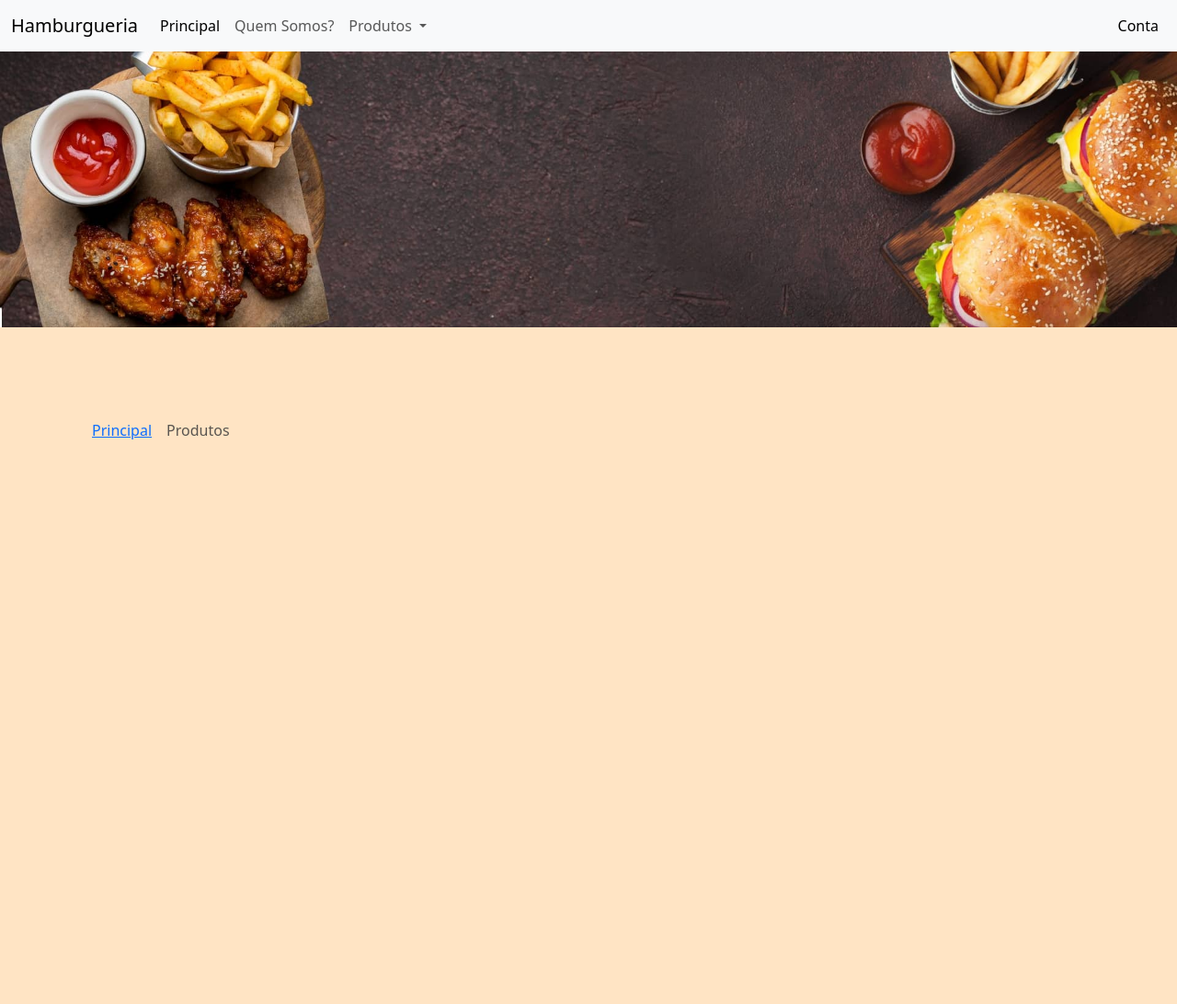
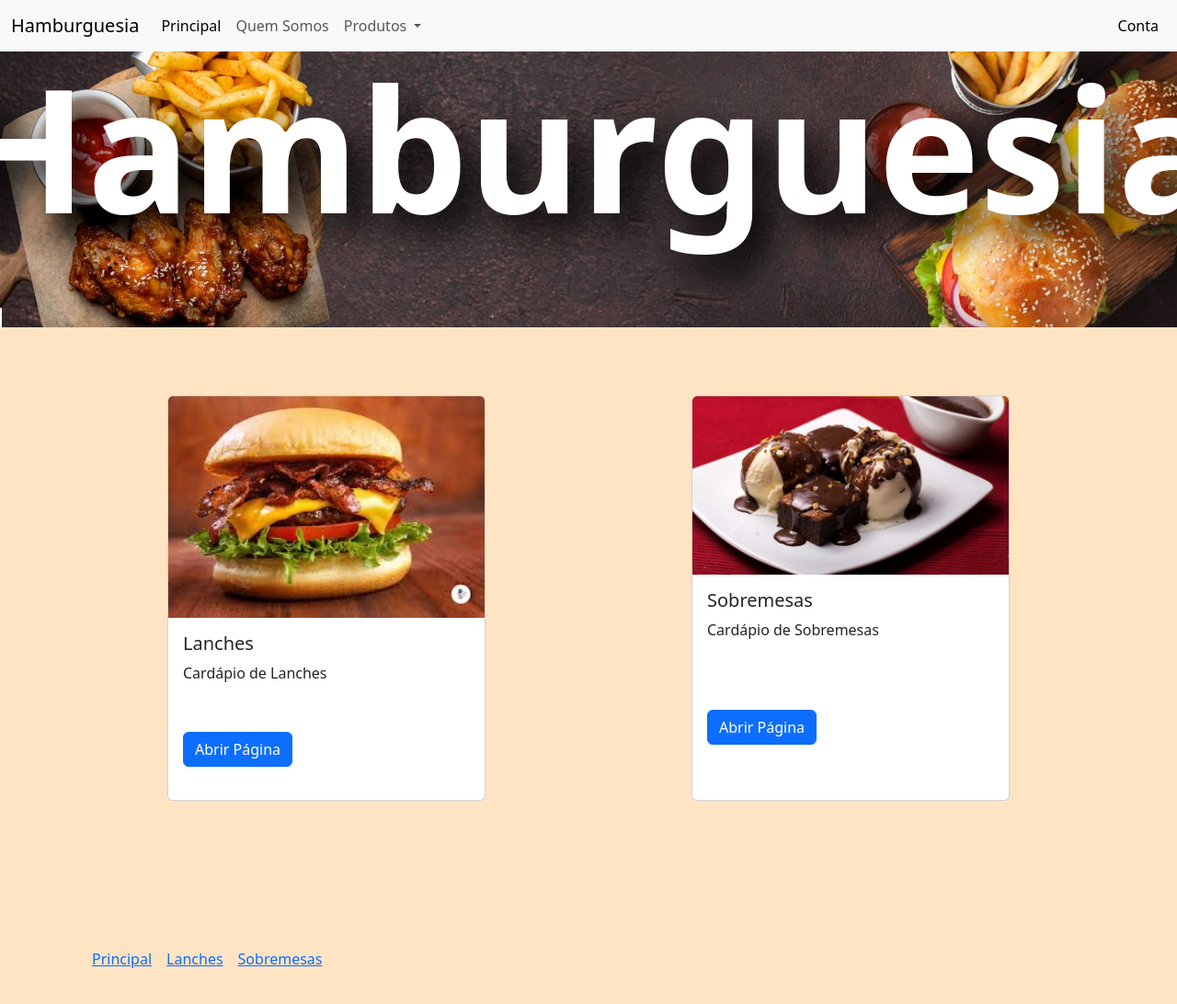
Before and after one commit to solomartes/site_bootstrap, a plain HTML site: page index.html in a window 1280 px wide. Shown: the whole page at 92% size. Before the commit the page ends 800 px from the top, so only its background shows below. Drawn offline with nearby package versions, Linux system fonts and the light colour scheme.

Commit message:
site_bootstrap

```diff
--- a/index.html
+++ b/index.html
@@ -1,8 +1,9 @@
 <DOCTYPE html="pt-br">
   <html>
+
   <head>
     <meta charset="UTF-8">
-    	<title>Hamburgueria</title>
+    <title>Hamburguesia</title>
     <link rel="stylesheet" href="https://maxcdn.bootstrapcdn.com/bootstrap/4.5.2/css/bootstrap.min.css">
     <script src="https://ajax.googleapis.com/ajax/libs/jquery/3.5.1/jquery.min.js"></script>
     <script src="https://cdnjs.cloudflare.com/ajax/libs/popper.js/1.16.0/umd/popper.min.js"></script>
@@ -12,12 +13,15 @@
       integrity="sha384-QWTKZyjpPEjISv5WaRU9OFeRpok6YctnYmDr5pNlyT2bRjXh0JMhjY6hW+ALEwIH" crossorigin="anonymous">
     <link rel="stylesheet" href="styler.css">
   </head>
+
   <body>
     <header>
       <nav class="navbar navbar-expand-lg bg-body-tertiary">
         <div class="container-fluid">
-                  <a class="navbar-brand">Hamburgueria</a>
-                  <button class="navbar-toggler" type="button" data-bs-toggle="collapse" data-bs-target="#navbarSupportedContent" aria-controls="navbarSupportedContent" aria-expanded="false" aria-label="Toggle navigation">
+          <a class="navbar-brand">Hamburguesia</a>
+          <button class="navbar-toggler" type="button" data-bs-toggle="collapse"
+            data-bs-target="#navbarSupportedContent" aria-controls="navbarSupportedContent" aria-expanded="false"
+            aria-label="Toggle navigation">
             <span class="navbar-toggler-icon"></span>
           </button>
           <div class="collapse navbar-collapse" id="navbarSupportedContent">
@@ -26,10 +30,11 @@
                 <a class="nav-link active" aria-current="page" href="index.html">Principal</a>
               </li>
               <li class="nav-item">
-                        <a class="nav-link" href="quem.html">Quem Somos?</a>
+                <a class="nav-link" href="quem.html">Quem Somos</a>
               </li>
               <li class="nav-item dropdown">
-                        <a class="nav-link dropdown-toggle" href="#" role="button" data-bs-toggle="dropdown" aria-expanded="false">
+                <a class="nav-link dropdown-toggle" href="#" role="button" data-bs-toggle="dropdown"
+                  aria-expanded="false">
                   Produtos
                 </a>
                 <ul class="dropdown-menu">
@@ -48,16 +53,55 @@
       </nav>
     </header>
     <main>
-          <img src="img/ara.jpg" class="img-fluid" alt="Responsive image">
+      </head>
+
+      <body>
+        <img src="img/ara.jpg" class="img-fluid" alt="Descrição da Imagem">
+        <div class="overlay-text">Hamburguesia</div>
+        </div>
+        <div class="container mt-4">
+          <div class="row">
+            <div class="col-md-6">
+              <div class="card">
+                <img src="img/hamburguer.jfif" class="card-img-top" alt="...">
+                <div class="card-body">
+                  <h5 class="card-title">Lanches</h5>
+                  <p class="card-text">Cardápio de Lanches</p>
+                </div>
+                <div class="card-body">
+                  <a href="hambu.html" class="btn btn-primary">Abrir Página</a>
+                </div>
+              </div>
+            </div>
+
+            <div class="col-md-6">
+              <div class="card">
+                <img src="img/brownie.jpg" class="card-img-top" alt="...">
+                <div class="card-body">
+                  <h5 class="card-title">Sobremesas</h5>
+                  <p class="card-text">Cardápio de Sobremesas</p>
+                </div>
+                <div class="card-body">
+                  <a href="sobre.html" class="btn btn-primary">Abrir Página</a>
+                </div>
+              </div>
+            </div>
+          </div>
+        </div>
+        </div>
     </main>
     <footer>
       <nav style="--bs-breadcrumb-divider: '';" aria-label="breadcrumb">
         <ol class="breadcrumb">
-              <li class="breadcrumb-item"><a href="#">Principal</a></li>
-              <li class="breadcrumb-item active" aria-current="page">Produtos</li>
+          <li class="breadcrumb-item"><a href="index.html">Principal</a></li>
+          <li class="breadcrumb-item"><a href="hambu.html">Lanches</a></li>
+          <li class="breadcrumb-item"><a href="sobre.html">Sobremesas</a></li>
         </ol>
       </nav>
     </footer>
-        <script src="https://cdn.jsdelivr.net/npm/bootstrap@5.3.3/dist/js/bootstrap.bundle.min.js" integrity="sha384-YvpcrYf0tY3lHB60NNkmXc5s9fDVZLESaAA55NDzOxhy9GkcIdslK1eN7N6jIeHz" crossorigin="anonymous"></script>
+    <script src="https://cdn.jsdelivr.net/npm/bootstrap@5.3.3/dist/js/bootstrap.bundle.min.js"
+      integrity="sha384-YvpcrYf0tY3lHB60NNkmXc5s9fDVZLESaAA55NDzOxhy9GkcIdslK1eN7N6jIeHz"
+      crossorigin="anonymous"></script>
   </body>
+
   </html>
--- a/styler.css
+++ b/styler.css
@@ -1,28 +1,59 @@
-
-body, main, footer, header {
+body,
+main,
+footer,
+header {
     background-color: bisque;
 }
 
 
-.col-8, .col-4 {
+.col-8,
+.col-4 {
     background-color: rgb(243, 243, 243);
 }
-.container{
+
+.container {
     background-color: #ffe4c4;
 }
-.col-4{
+
+.col-4 {
     align-content: center;
 }
+
 .card {
     margin-left: 100px;
     margin-right: 100px;
     margin-top: 50px;
     margin-bottom: 100px;
 }
-footer{
+
+footer {
     margin: 100px;
 }
-.img-fluid{
+
+.img-fluid {
     width: 100%;
     height: auto;
 }
+
+
+.img-container {
+    position: relative;
+    display: inline-block;
+}
+
+.overlay-text {
+    position: absolute;
+    top: 20%;
+    left: 50%;
+    transform: translate(-50%, -50%);
+    color: white;
+    padding: 10px;
+    border-radius: 10px;
+    font-size: 140pt;
+    text-shadow: 0.1em 0.1em 0.2em black;
+    font-weight: 700;
+}
+
+.card {
+    height: 80%;
+}
```
Also changed, not shown: hambu.html (+35 -16 lines), login.html (+15 -6 lines), quem.html (+17 -8 lines), sobre.html (+29 -13 lines). Lines whose indentation alone changed are shown as unchanged.
